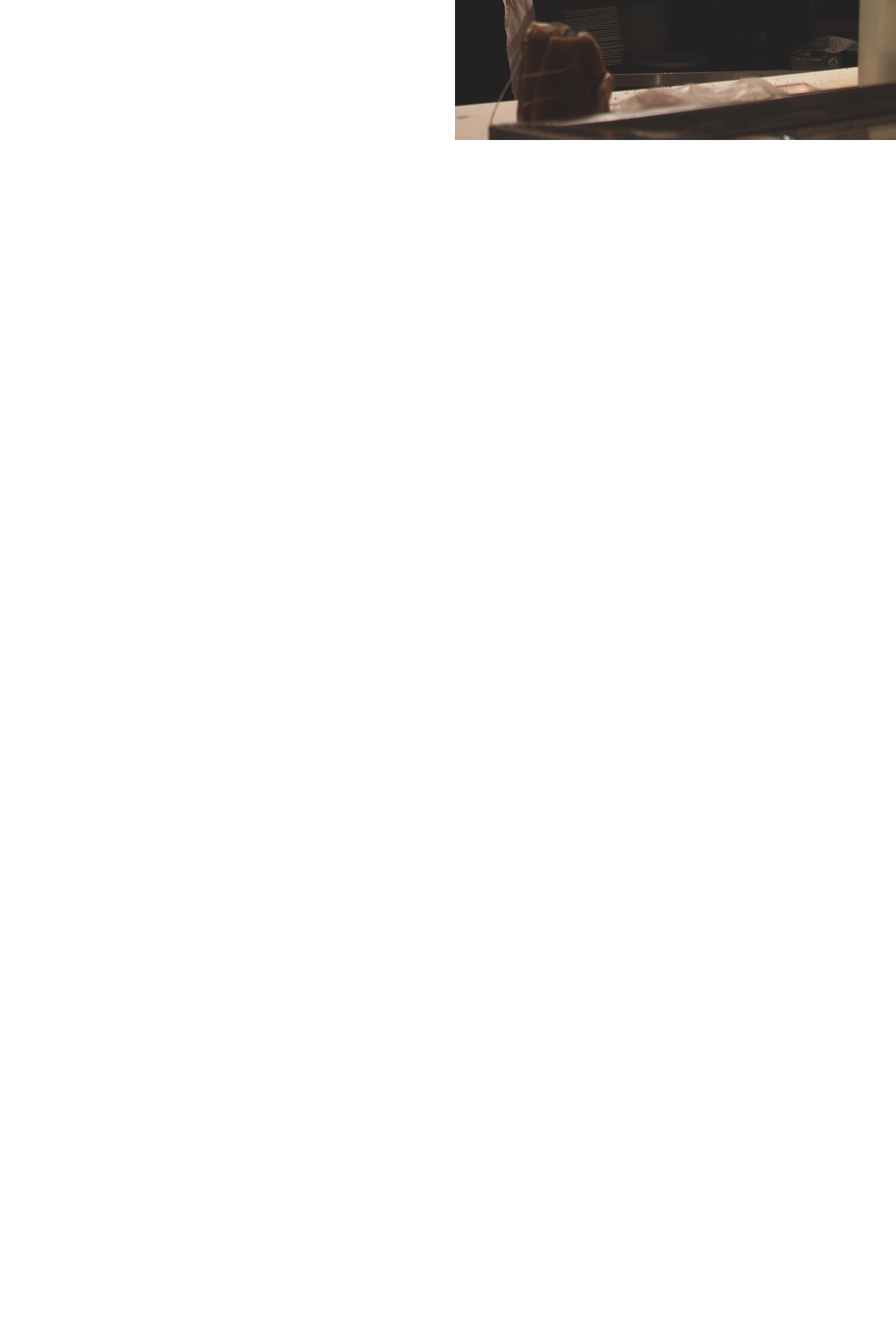
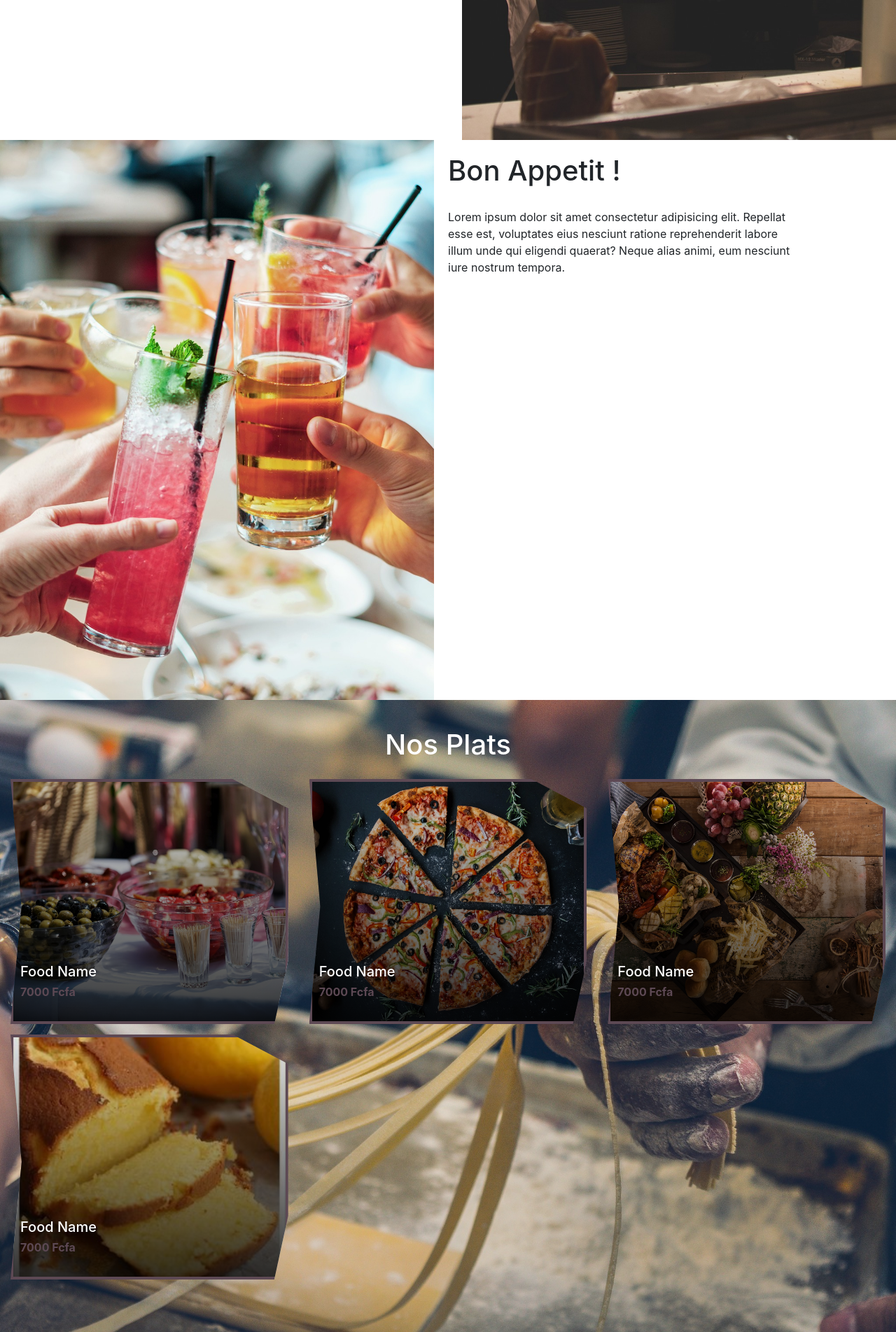
Before and after one commit to Yves97/restaurant, a PHP site: page / in a window 1280 px wide. Shown: the part 1400-3303 px from the top of the page at 70% size. Before the commit the page ends 1600 px from the top, so only its background shows below. Run offline with PHP 8.4, Linux system fonts and the light colour scheme.

Commit message:
food section

```diff
--- a/css/style.css
+++ b/css/style.css
@@ -91,24 +91,39 @@ li{
     font-size: 5rem;
 }
 
-#about{
+#about,#enjoy, #foods{
     min-height: 100vh;
 }
 
-
-.about-content{
+.about-content, .enjoy-content{
     height: 100%;
     display: flex;
 }
 
+.enjoy-content{
+    flex-direction: row-reverse;
+}
+
 .about-text{
     flex: 1;
-    padding: 1rem;
+    padding: 2rem;
 }
 
 .sticky-text{
     position: sticky;
     top: 50%;
+}
+
+.sticky-text h3,#foods h3{
+    font-size: 4rem;
+}
+
+.sticky-text p{
+    width: 80%;
+}
+
+.sticky-text h3, .sticky-text p{
+    margin-bottom: 3rem ;
 }
 
 .btn-more{
@@ -124,3 +139,45 @@ li{
     background: var(--color-white);
     color: var(--primary-color);
 }
+
+#foods{
+    padding: 4rem 0;
+    background: linear-gradient(rgba(0, 0, 0, 0.082),rgba(0, 0, 0, 0.151)) ,url('../images/img18.jpg') center no-repeat;
+    background-size: cover;
+    background-attachment: fixed;
+}
+
+#foods h3{
+    text-align: center;
+    color: var(--color-white);
+}
+
+.main-food-cards{
+    padding: 2rem 0;
+}
+
+.card-food{
+    padding: 1rem;
+    margin-bottom: 1.5rem;
+    position: relative;
+    height: 35rem;
+    border: 4px solid var(--primary-color);
+    clip-path: polygon(20% 0%, 80% 0%, 100% 12%, 100% 74%, 95% 100%, 0 100%, 4% 52%, 0 0);
+}
+
+.card-info{
+    position: absolute;
+    bottom: 2rem;
+}
+
+.card-info h3{
+    text-align: left !important;
+    font-size: 2rem !important;
+    color: var(--color-white);
+}
+
+.card-info p{
+    color: var(--color-white);
+    font-weight: bold;
+    color: var(--primary-color);
+}
--- a/index.html
+++ b/index.html
@@ -48,7 +48,58 @@
             <div style="height:100vh;width:100%;background: url('images/img10.jpg') center no-repeat;background-size: cover;flex:1"></div>
         </div>
     </section>
-
+    <section id="enjoy">
+        <div class="enjoy-content">
+            <div class="about-text">
+                <div class="sticky-text">
+                    <h3>Bon Appetit !</h3>
+                    <p>Lorem ipsum dolor sit amet consectetur adipisicing elit. Repellat esse est, voluptates eius nesciunt ratione reprehenderit labore illum unde qui eligendi quaerat? Neque alias animi, eum nesciunt iure nostrum tempora.</p>
+                </div>
+            </div>
+            <div style="height:100vh;width:100%;background: url('images/img6.jpg') center no-repeat;background-size: cover;flex:1"></div>
+        </div>
+    </section>
+    <section id="foods">
+        <div class="container">
+            <h3>Nos Plats</h3>
+            <div class="main-food-cards">
+                <div class="row">
+                    <div class="col-xs-12 col-sm-12 col-md-4 col-lg-4 col-xl-4">
+                        <div class="card-food" style="background: linear-gradient(rgba(0,0,0,.1),rgba(0,0,0,.8)),url('images/img4.jpg') center no-repeat;background-size: cover;">
+                            <div class="card-info">
+                                <h3>Food Name</h3>
+                                <p>7000 Fcfa</p>
+                            </div>
+                        </div>
+                    </div>
+                    <div class="col-xs-12 col-sm-12 col-md-4 col-lg-4 col-xl-4">
+                        <div class="card-food" style="background: linear-gradient(rgba(0,0,0,.1),rgba(0,0,0,.8)),url('images/img11.jpg') center no-repeat;background-size: cover;">
+                            <div class="card-info">
+                                <h3>Food Name</h3>
+                                <p>7000 Fcfa</p>
+                            </div>
+                        </div>
+                    </div>
+                    <div class="col-xs-12 col-sm-12 col-md-4 col-lg-4 col-xl-4">
+                        <div class="card-food" style="background: linear-gradient(rgba(0,0,0,.1),rgba(0,0,0,.8)),url('images/img12.jpg') center no-repeat;background-size: cover;">
+                            <div class="card-info">
+                                <h3>Food Name</h3>
+                                <p>7000 Fcfa</p>
+                            </div>
+                        </div>
+                    </div>
+                    <div class="col-xs-12 col-sm-12 col-md-4 col-lg-4 col-xl-4">
+                        <div class="card-food" style="background: linear-gradient(rgba(0,0,0,.1),rgba(0,0,0,.8)),url('images/img21.jpg') center no-repeat;background-size: cover;">
+                            <div class="card-info">
+                                <h3>Food Name</h3>
+                                <p>7000 Fcfa</p>
+                            </div>
+                        </div>
+                    </div>
+                </div>
+            </div>
+        </div>
+    </section>
     <!--***JS ressources***-->
     <script src="js/jquery.js"></script>
     <script src="js/bootstrap.min.js"></script>
```
